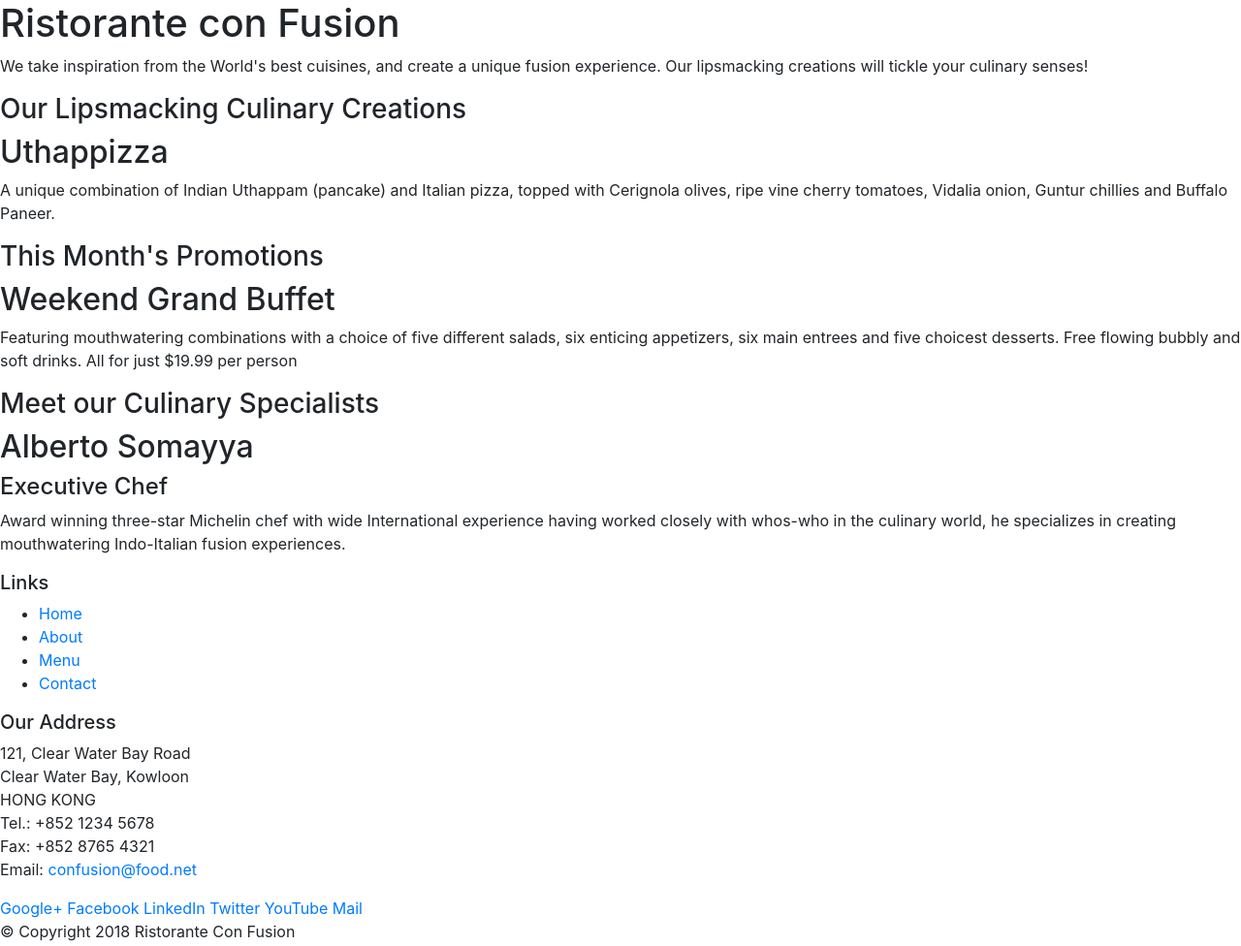
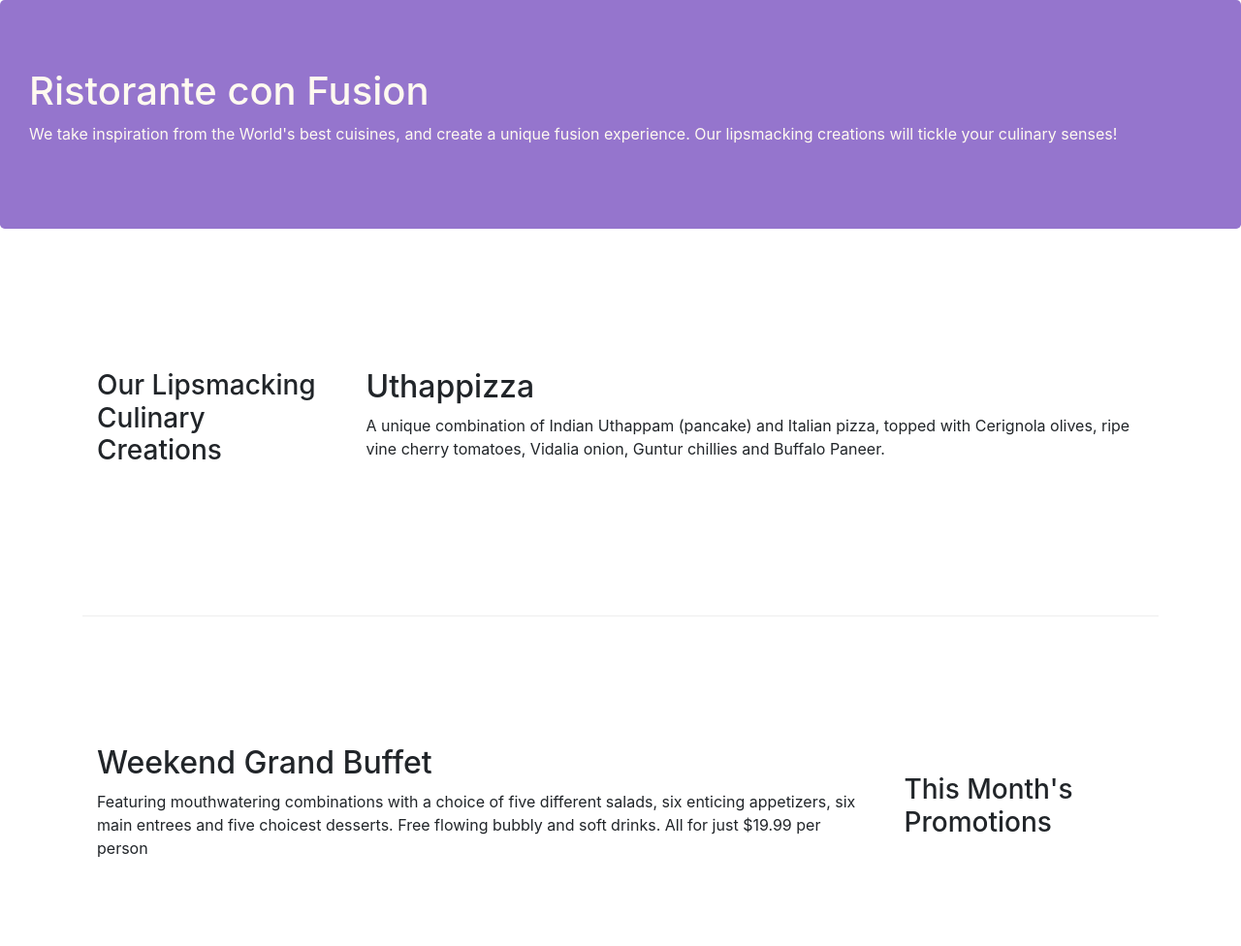
Before and after one commit to dorsaffer/template_bootstrap4, a website: page conFusion/index.html in a window 1280 px wide. Shown: the top 976 px of the page at 97% size. Drawn offline with nearby package versions, Linux system fonts and the light colour scheme.

Commit message:
first assignment

```diff
--- /dev/null
+++ b/conFusion/css/styles.css
@@ -0,0 +1,29 @@
+.row-header{
+    margin:0px auto;
+    padding:0px;
+}
+
+.row-content {
+    margin:0px auto;
+    padding: 50px 0px 50px 0px;
+    border-bottom: 1px ridge;
+    min-height:400px;
+}
+
+.footer{
+    background-color: #D1C4E9;
+    margin:0px auto;
+    padding: 20px 0px 20px 0px;
+}
+.jumbotron {
+    padding:70px 30px 70px 30px;
+    margin:0px auto;
+    background:  #9575CD ;
+    color:floralwhite;
+}
+
+address{
+    font-size:80%;
+    margin:0px;
+    color:#0f0f0f;
+}
--- a/conFusion/index.html
+++ b/conFusion/index.html
@@ -1,7 +1,6 @@
 <!DOCTYPE html>
 <html lang="en">
-
-<head>
+<head  >
         <!-- Required meta tags always come first -->
         <meta charset="utf-8">
         <meta name="viewport" content="width=device-width, initial-scale=1, shrink-to-fit=no">
@@ -9,13 +8,14 @@
 
         <!-- Bootstrap CSS -->
         <link rel="stylesheet" href="node_modules/bootstrap/dist/css/bootstrap.min.css">
-
+        <link href="css/styles.css" rel="stylesheet">
     <title>Ristorante Con Fusion</title>
 </head>
 
 <body>
+<!--  Jumbotron : turns the header element into a Bootstrap component named Jumbotron. A jumbotron is used to showcase key content on a website. -->
 
-    <header>
+    <header class="jumbotron row-header ">
         <div>
             <div>
                 <div>
@@ -28,53 +28,53 @@
         </div>
     </header>
 
-    <div>
-        <div>
-            <div>
+    <div class="container">
+        <div  class="row row-content align-items-center   ">
+            <div class="col-12 col-sm-4 col-md-3" >
                 <h3>Our Lipsmacking Culinary Creations</h3>
             </div>
-            <div>
+            <div class="col-6 col-sm col-md  ">
                 <h2>Uthappizza</h2>
-                <p>A unique combination of Indian Uthappam (pancake) and Italian pizza, topped with Cerignola olives, ripe vine cherry tomatoes, Vidalia onion, Guntur chillies and Buffalo Paneer.</p>
+                <p class="d-none d-sm-block">A unique combination of Indian Uthappam (pancake) and Italian pizza, topped with Cerignola olives, ripe vine cherry tomatoes, Vidalia onion, Guntur chillies and Buffalo Paneer.</p>
             </div>
         </div>
 
 
-        <div>
-            <div>
+        <div  class="row row-content align-items-center ">
+            <div class="col-12 col-sm-4 col-md-3 order-sm-last">
                 <h3>This Month's Promotions</h3>
             </div>
-            <div>
+            <div class="col col-sm col-md  order-sm-first ">
                 <h2>Weekend Grand Buffet</h2>
-                <p>Featuring mouthwatering combinations with a choice of five different salads, six enticing appetizers, six main entrees and five choicest desserts. Free flowing bubbly and soft drinks. All for just $19.99 per person </p>
+                <p class="d-none d-sm-block" >Featuring mouthwatering combinations with a choice of five different salads, six enticing appetizers, six main entrees and five choicest desserts. Free flowing bubbly and soft drinks. All for just $19.99 per person </p>
             </div>
         </div>
 
-        <div>
-            <div>
+        <div  class="row row-content align-items-center">
+            <div class="col-12 col-sm-4 col-md-3 ">
                 <h3>Meet our Culinary Specialists</h3>
             </div>
-            <div>
+            <div class="col col-sm col-md  d-none d-sm-block">
                 <h2>Alberto Somayya</h2>
                 <h4>Executive Chef</h4>
-                <p>Award winning three-star Michelin chef with wide International experience having worked closely with whos-who in the culinary world, he specializes in creating mouthwatering Indo-Italian fusion experiences. </p>
+                <p class="d-none d-sm-block" >Award winning three-star Michelin chef with wide International experience having worked closely with whos-who in the culinary world, he specializes in creating mouthwatering Indo-Italian fusion experiences. </p>
             </div>
         </div>
     </div>
 
-    <footer>
-        <div>
-            <div>
-                <div>
+    <footer class="footer">
+        <div class="container">
+            <div class="row">
+                <div class="col-4 col-sm-2">
                     <h5>Links</h5>
-                    <ul>
+                    <ul  class=" list-unstyled col-4 offset-1 col-sm-2" >
                         <li><a href="#">Home</a></li>
                         <li><a href="#">About</a></li>
                         <li><a href="#">Menu</a></li>
                         <li><a href="#">Contact</a></li>
                     </ul>
                 </div>
-                <div>
+                <div class="col-7 col-sm-5">
                     <h5>Our Address</h5>
                     <address>
 		              121, Clear Water Bay Road<br>
@@ -85,8 +85,8 @@
 		              Email: <a href="mailto:confusion@food.net">confusion@food.net</a>
 		           </address>
                 </div>
-                <div>
-                    <div>
+                <div  class="col-12 col-sm-4 " >
+                    <div class="text-center">
                         <a href="http://google.com/+">Google+</a>
                         <a href="http://www.facebook.com/profile.php?id=">Facebook</a>
                         <a href="http://www.linkedin.com/in/">LinkedIn</a>
@@ -96,8 +96,8 @@
                     </div>
                 </div>
            </div>
-           <div>
-                <div>
+           <div class="row justify-content-center">
+            <div class="col-auto">
                     <p>© Copyright 2018 Ristorante Con Fusion</p>
                 </div>
            </div>
```
Also changed, not shown: conFusion/aboutus.html (added, +111 -0 lines).
